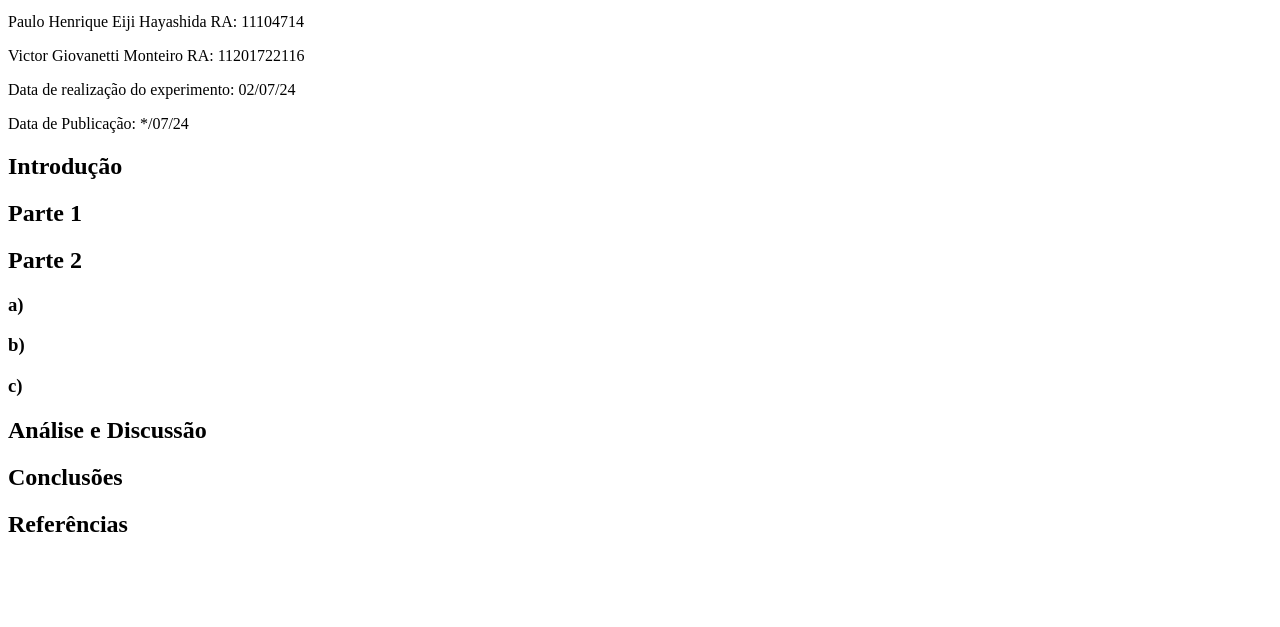
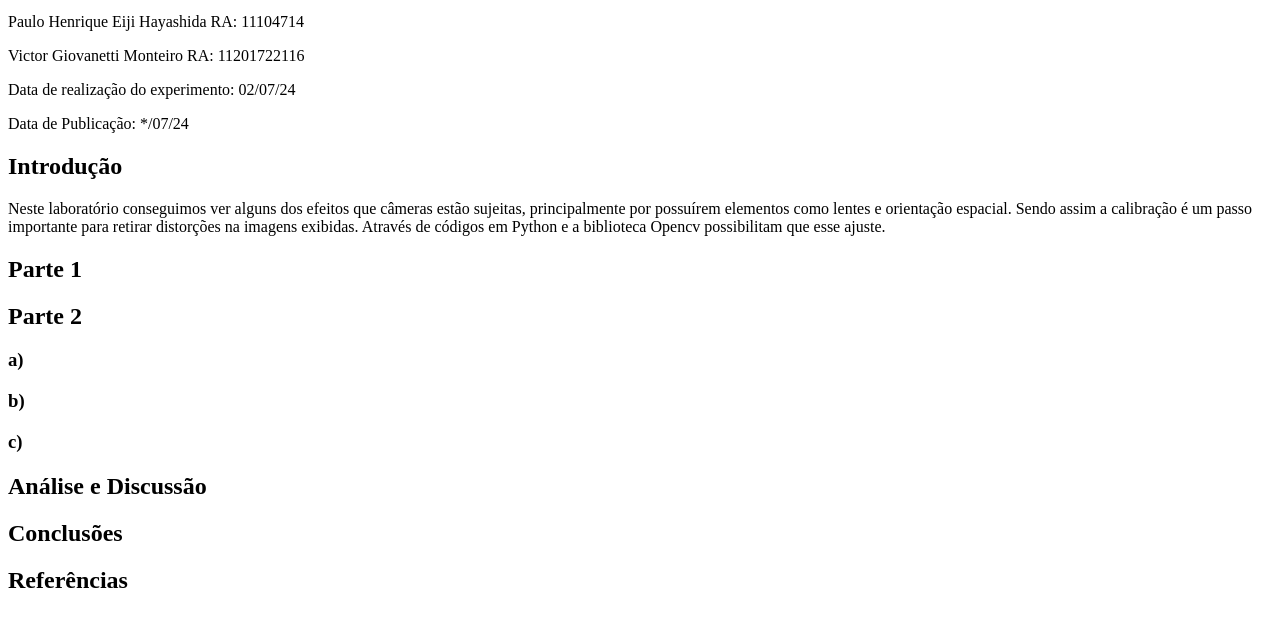
Before and after one commit to VictorGiovanetti/Paulo-Hayashida.github.io, a plain HTML site: page Lab2/index.html in a window 1280 px wide. Shown: the part 101-728 px from the top of the page. Drawn offline with Linux system fonts and the light colour scheme.

Commit message:
Introdução (começo)

```diff
--- a/Lab2/index.html
+++ b/Lab2/index.html
@@ -3,7 +3,7 @@
 
 	<head>
 		<meta charset="UTF-8">
-		<title>Lab 1</title>
+		<title>Lab 2</title>
 
 	<style>
         .image-container {
@@ -33,6 +33,8 @@
 			<p>Data de Publicação: */07/24</p>
 
 			<h2>Introdução</h2>
+
+				<p>Neste laboratório conseguimos ver alguns dos efeitos que câmeras estão sujeitas, principalmente por possuírem elementos como lentes e orientação espacial. Sendo assim a calibração é um passo importante para retirar distorções na imagens exibidas. Através de códigos em Python e a biblioteca Opencv possibilitam que esse ajuste.</p>
 
 			<h2>Parte 1</h2>
 
```
Lines whose indentation alone changed are shown as unchanged.
